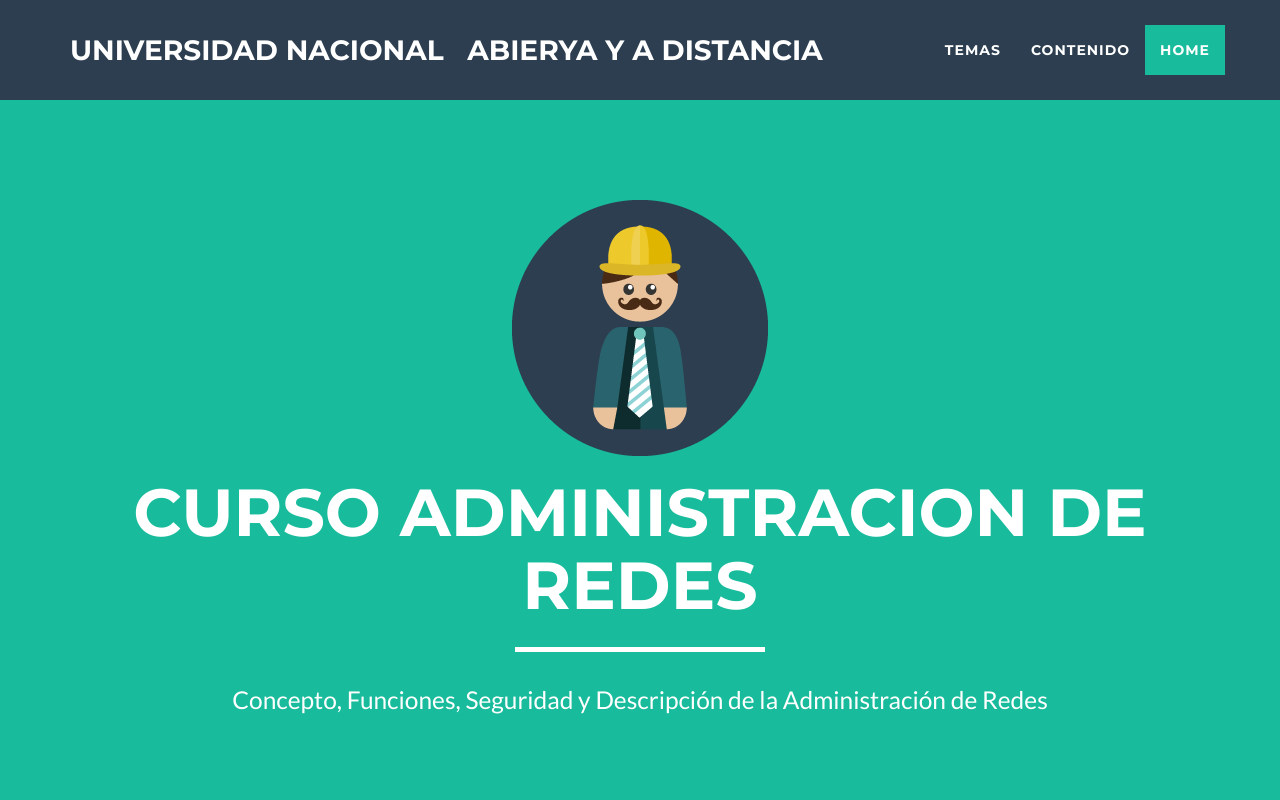
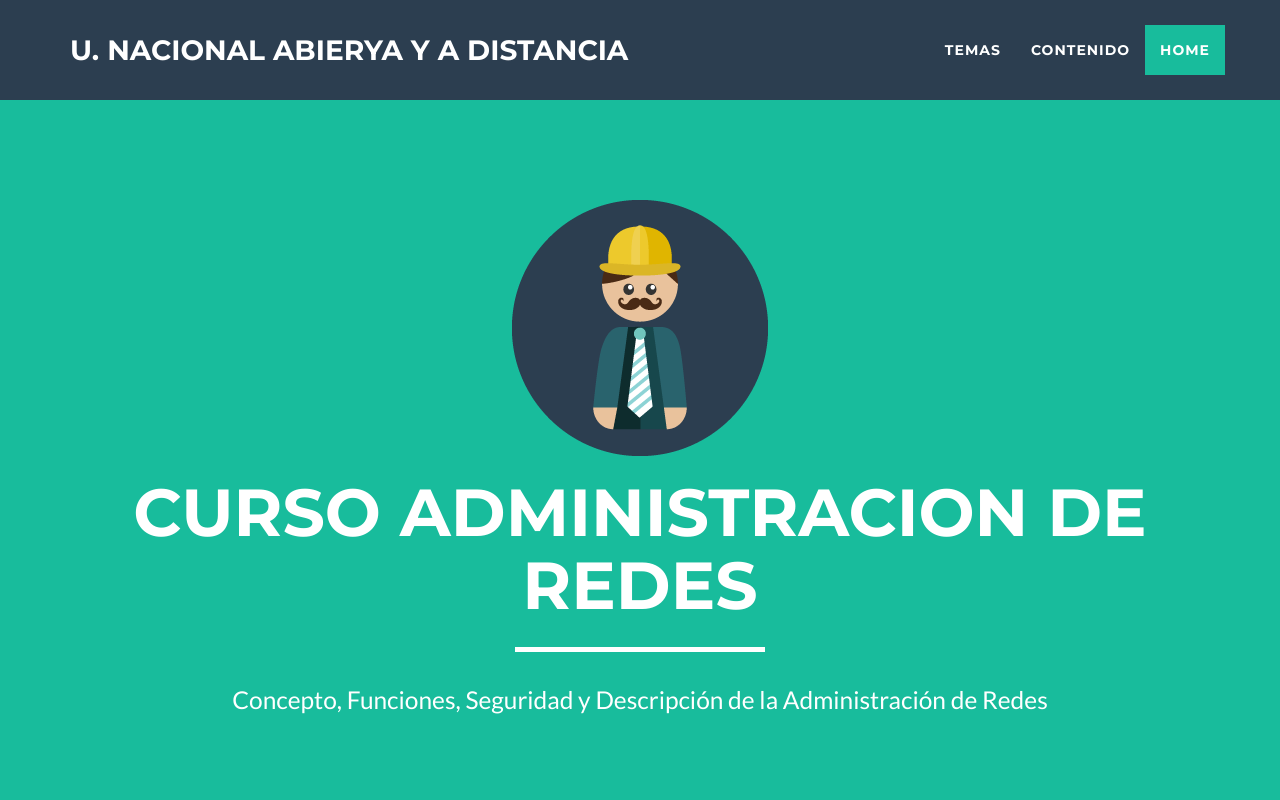
Before and after one commit to Sune29/Dise-oSitiosWeb, a website: page index.html in a window 1280 px wide. Shown: the top 800 px of the page. Drawn offline with nearby package versions, Linux system fonts and the light colour scheme.

Commit message:
Update index.html

```diff
--- a/index.html
+++ b/index.html
@@ -42,7 +42,7 @@
                 <button type="button" class="navbar-toggle" data-toggle="collapse" data-target="#bs-example-navbar-collapse-1">
                     <span class="sr-only">Toggle navigation</span> Menu <i class="fa fa-bars"></i>
                 </button>
-                <a class="navbar-brand" href="#page-top">UNIVERSIDAD NACIONAL &nbsp; ABIERYA Y A DISTANCIA</a>
+                <a class="navbar-brand" href="#page-top">U. NACIONAL ABIERYA Y A DISTANCIA</a>
             </div>
 
             <!-- Collect the nav links, forms, and other content for toggling -->
```
